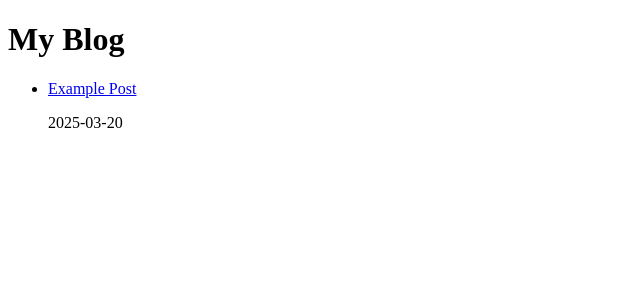
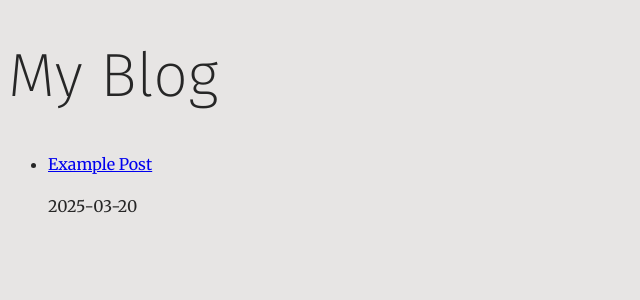
Before and after one commit to juanojeda/blog, a Next.js app: page / in a window 1280 px wide. Shown: the top 300 px of the page, without its empty margins (0-640 px from the left). Built offline with nearby package versions, Linux system fonts and the light colour scheme.

Commit message:
base typography

```diff
--- /dev/null
+++ b/components/fonts/fonts.ts
@@ -0,0 +1,26 @@
+import {Merriweather, Fira_Sans, Fira_Code} from 'next/font/google';
+
+export const merriweather = Merriweather({
+  subsets: ['latin', 'latin-ext'],
+  display: 'swap',
+  weight: ["300", "400", "700"],
+  style: ['normal', 'italic'],
+  variable: "--font-merriweather"
+});
+
+export const firaSans = Fira_Sans({
+  subsets: ['latin', 'latin-ext'],
+  display: 'swap',
+  weight: ["200", "400", "700"],
+  style: ['normal', "italic"],
+  variable: "--font-fira-sans"
+
+});
+
+export const firaCode = Fira_Code({
+  subsets: ['latin', 'latin-ext'],
+  display: 'swap',
+  weight: ["400", "700"],
+  style: ['normal'],
+  variable: "--font-fira-code"
+});
--- a/pages/_app.tsx
+++ b/pages/_app.tsx
@@ -1,5 +1,12 @@
 import type { AppProps } from 'next/app'
+import {firaSans, merriweather} from '../components/fonts/fonts';
+import '../styles/globals.css';
+import typography from '../styles/_typography.module.css';
 
 export default function App({ Component, pageProps }: AppProps) {
-  return <Component {...pageProps} />
+  return (
+    <main className={`${merriweather.variable} ${firaSans.variable} ${typography.__base}`}>
+      <Component {...pageProps} />
+    </main>
+)
 }
--- /dev/null
+++ b/pages/_document.tsx
@@ -0,0 +1,13 @@
+import { Html, Head, Main, NextScript } from 'next/document'
+
+export default function Document() {
+  return (
+    <Html lang="en">
+      <Head />
+      <body>
+        <Main />
+        <NextScript />
+      </body>
+    </Html>
+  )
+}
--- a/pages/posts/[slug].tsx
+++ b/pages/posts/[slug].tsx
@@ -1,7 +1,4 @@
 import { GetStaticPaths, GetStaticProps } from 'next';
-import fs from 'fs';
-import path from 'path';
-import matter from 'gray-matter';
 import { marked } from 'marked';
 
 export const getStaticPaths: GetStaticPaths = async () => {
--- /dev/null
+++ b/styles/_tokens.css
@@ -0,0 +1,23 @@
+:root {
+  --color-neutral-100: #e7e5e4;
+  --color-neutral-800: #262626;
+  --color-emerald-800: #065f46;
+  --color-rose-800: #9f1239;
+  --color-sky-800: #075985;
+
+  --typography-hx-line-height: 1.15;
+  --typography-bx-line-height: 1.6;
+
+  --typography-hx-font-weight: 200;
+  --typography-bx-font-weight: 400;
+
+  --typography-h1-font-size: 3.815rem;
+  --typography-h2-font-size: 3.052rem;
+  --typography-h3-font-size: 2.441rem;
+  --typography-h4-font-size: 1.953rem;
+  --typography-h5-font-size: 1.563rem;
+  --typography-h6-font-size: 1.25rem;
+  --typography-b1-font-size: 1rem;
+  --typography-b2-font-size: 0.8rem;
+  --typography-b3-font-size: 0.64rem;
+}
--- /dev/null
+++ b/styles/_typography.module.css
@@ -0,0 +1,46 @@
+.h1 {
+  font-size: var(--typography-h1-font-size);
+}
+.h2 {
+  font-size: var(--typography-h2-font-size);
+}
+.h3 {
+  font-size: var(--typography-h3-font-size);
+}
+.h4 {
+  font-size: var(--typography-h4-font-size);
+}
+.h5 {
+  font-size: var(--typography-h5-font-size);
+}
+.h6 {
+  font-size: var(--typography-h6-font-size);
+}
+.b1 {
+  font-size: var(--typography-b1-font-size);
+}
+.b2 {
+  font-size: var(--typography-b2-font-size);
+}
+.b3 {
+  font-size: var(--typography-b3-font-size);
+}
+
+.heading {
+  font-family: var(--font-fira-sans);
+  font-weight: var(--typography-hx-font-weight);
+  line-height: var(--typography-hx-line-height);
+}
+
+.body {
+  font-family: var(--font-merriweather);
+  font-weight: var(--typography-bx-font-weight);
+  line-height: var(--typography-bx-line-height);
+}
+
+.__base {
+  font-family: var(--font-merriweather);
+  font-weight: var(--typography-bx-font-weight);
+  line-height: var(--typography-bx-line-height);
+  font-size: var(--typography-b1-font-size);
+}
--- /dev/null
+++ b/styles/globals.css
@@ -0,0 +1,31 @@
+@import "./_tokens.css";
+
+body {
+  background: var(--color-neutral-100);
+  color: var(--color-neutral-800);
+}
+
+h1, h2, h3, h4, h5, h6 {
+  font-family: var(--font-fira-sans);
+  font-weight: var(--typography-hx-font-weight);
+  line-height: var(--typography-hx-line-height);
+}
+
+h1 {
+  font-size: var(--typography-h1-font-size);
+}
+h2 {
+  font-size: var(--typography-h2-font-size);
+}
+h3 {
+  font-size: var(--typography-h3-font-size);
+}
+h4 {
+  font-size: var(--typography-h4-font-size);
+}
+h5 {
+  font-size: var(--typography-h5-font-size);
+}
+h6 {
+  font-size: var(--typography-h6-font-size);
+}
```
